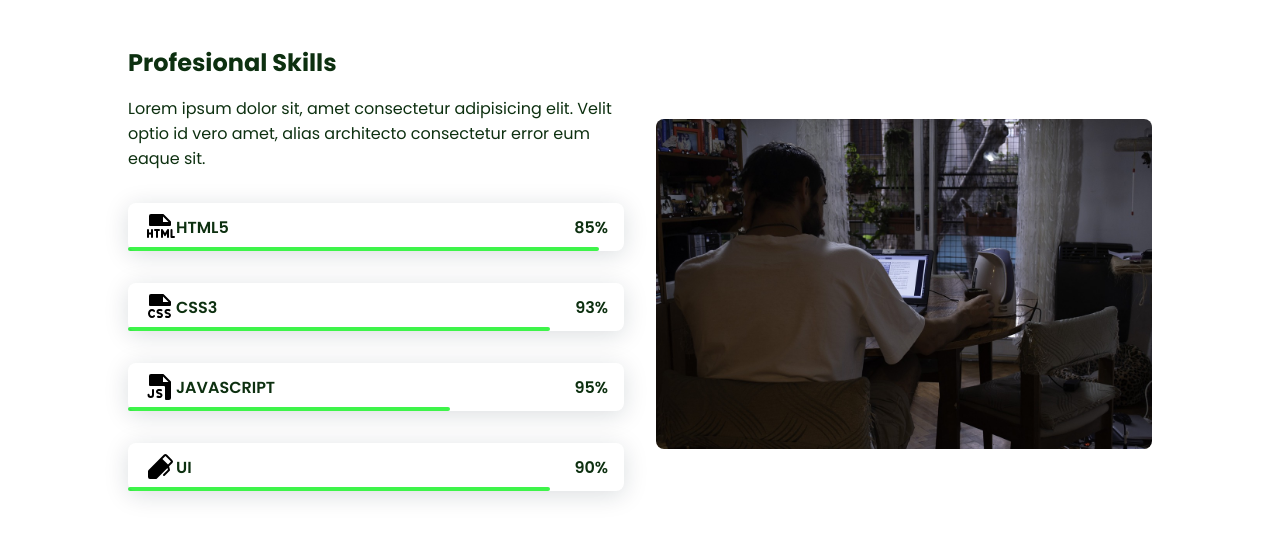
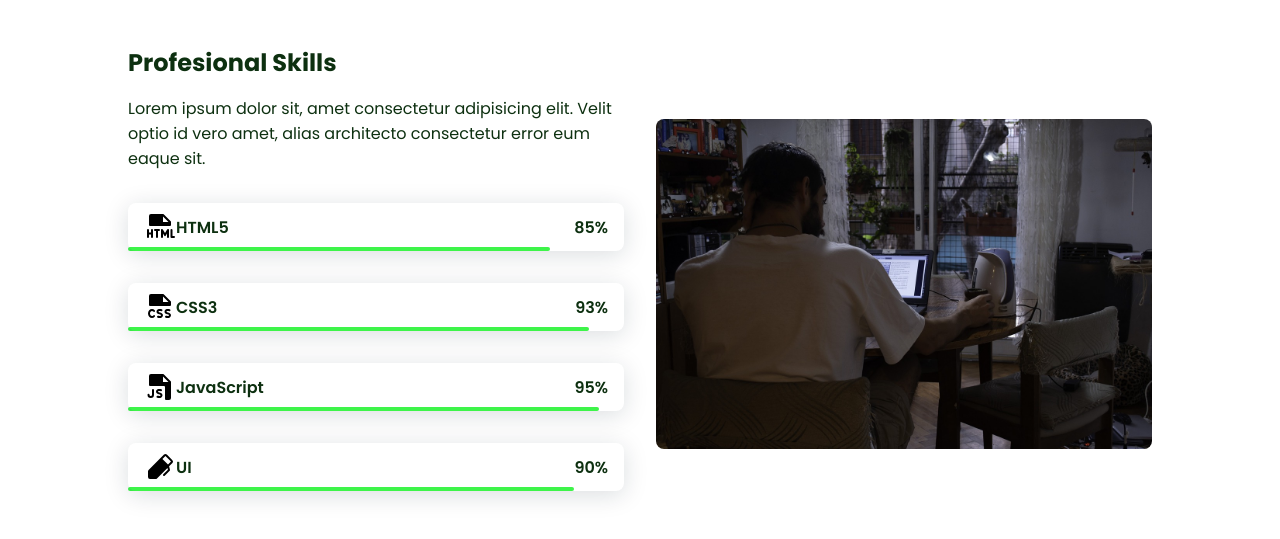
Before and after one commit to Bartek-Wieckowski/gatsby-dummy-portfolio, a Gatsby site: page /skills in a window 1280 px wide. Shown: the part 131-670 px from the top of the page. Built offline with nearby package versions, Linux system fonts and the light colour scheme; Gatsby itself is replaced by a stand-in of ours.

Commit message:
created state of skill list pass props to progress bar component

```diff
--- a/src/pages/skills/index.jsx
+++ b/src/pages/skills/index.jsx
@@ -1,7 +1,53 @@
-import React from "react";
+import React, { useEffect, useState } from "react";
 import Layout from "../../components/layout/Layout";
+import ProgressBar from "../../components/progress-bar/ProgressBar";
 
 export default function Skills() {
+  const [progressBarValue, setProgressBarValue] = useState([
+    {
+      id: "html",
+      title:"HTML5",
+      percent: 0,
+      targetPercent: 85,
+      img: "/images/file-html-fill.svg",
+    },
+    {
+      id: "css",
+      title:"CSS3",
+      percent: 0,
+      targetPercent: 93,
+      img: "/images/file-css-fill.svg",
+    },
+    {
+      id: "js",
+      title:"JavaScript",
+      percent: 0,
+      targetPercent: 95,
+      img: "/images/file-js-fill.svg",
+    },
+    {
+      id: "ui",
+      title:"UI",
+      percent: 0,
+      targetPercent: 90,
+      img: "/images/pen-fill.svg",
+    },
+  ]);
+  useEffect(() => {
+    const intervals = progressBarValue.map((pbv) => {
+      return setInterval(() => {
+        if (pbv.percent < pbv.targetPercent) {
+          setProgressBarValue((prevValues) =>
+            prevValues.map((pv) => (pv.id === pbv.id ? { ...pv, percent: pv.percent + 1 } : pv))
+          );
+        }
+      });
+    }, 100);
+    return () => {
+      intervals.forEach((int) => clearInterval(int));
+    };
+  }, [progressBarValue]);
+
   return (
     <Layout>
       <section className="skills section" id="skills">
@@ -13,46 +59,9 @@ export default function Skills() {
               Lorem ipsum dolor sit, amet consectetur adipisicing elit. Velit optio id vero amet, alias
               architecto consectetur error eum eaque sit.
             </p>
-            <div className="skills__data">
-              <div className="skills__names">
-                <img src="/images/file-html-fill.svg" alt="" />
-                <span className="skills__name">HTML5</span>
-              </div>
-              <div className="skills__bar skills__html"></div>
-              <div>
-                <span className="skills__percentage">85%</span>
-              </div>
-            </div>
-            <div className="skills__data">
-              <div className="skills__names">
-                <img src="/images/file-css-fill.svg" alt="" />
-                <span className="skills__name">CSS3</span>
-              </div>
-              <div className="skills__bar skills__css"></div>
-              <div>
-                <span className="skills__percentage">93%</span>
-              </div>
-            </div>
-            <div className="skills__data">
-              <div className="skills__names">
-                <img src="/images/file-js-fill.svg" alt="" />
-                <span className="skills__name">JAVASCRIPT</span>
-              </div>
-              <div className="skills__bar skills__js"></div>
-              <div>
-                <span className="skills__percentage">95%</span>
-              </div>
-            </div>
-            <div className="skills__data">
-              <div className="skills__names">
-                <img src="/images/pen-fill.svg" alt="" />
-                <span className="skills__name">UI</span>
-              </div>
-              <div className="skills__bar skills__ux"></div>
-              <div>
-                <span className="skills__percentage">90%</span>
-              </div>
-            </div>
+            {progressBarValue.map((progressBar) => (
+              <ProgressBar key={progressBar.id} {...progressBar} />
+            ))}
           </div>
           <div>
             <img src="/images/skill.jpg" alt="" className="skills__img" />
```
